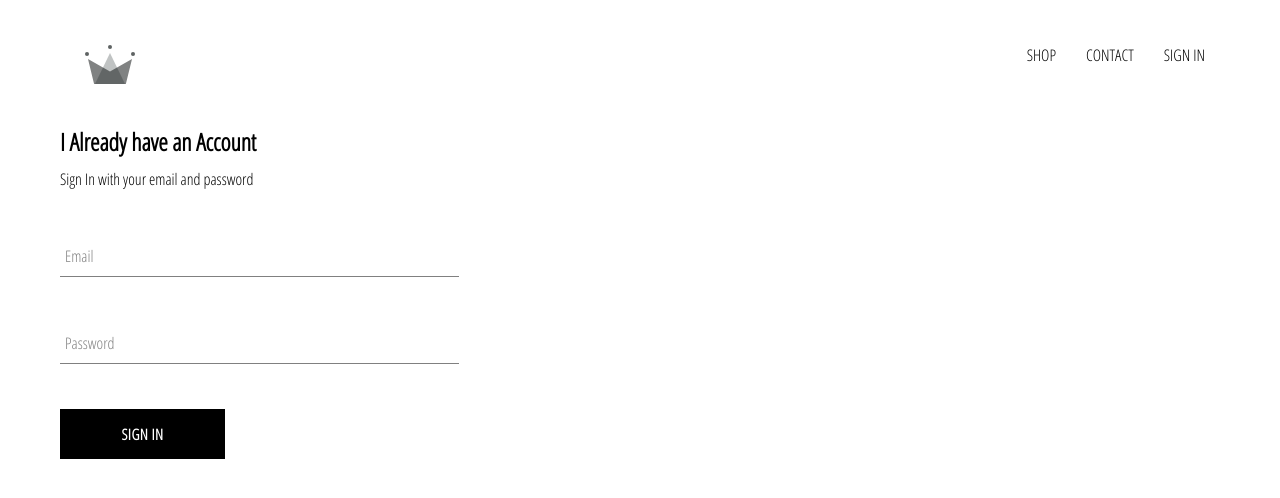
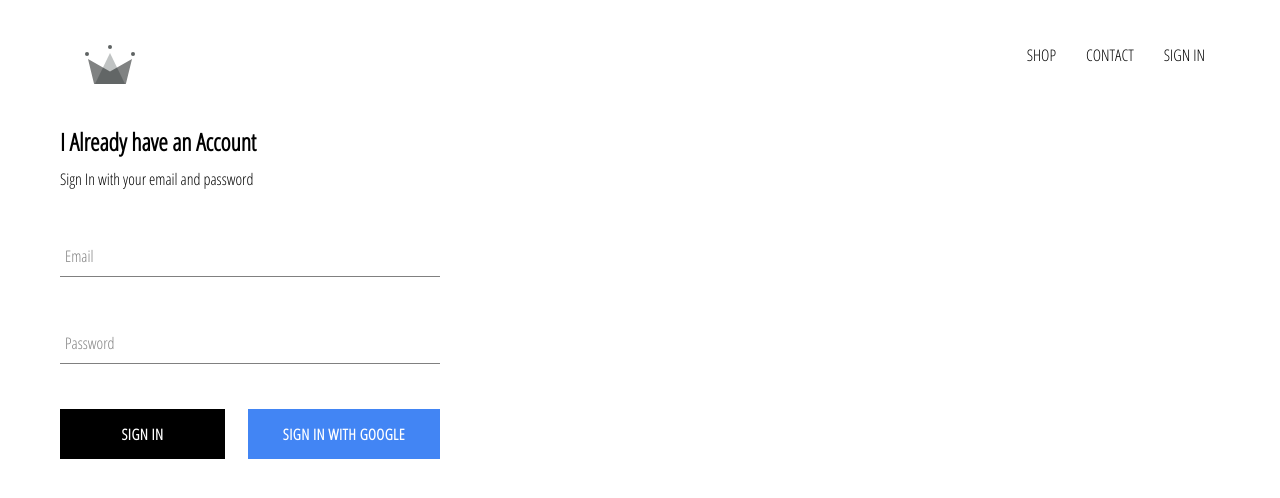
Before and after one commit to huprabhu1604/crwn-clothing, a React (Create React App) app: page /signin in a window 1280 px wide. Shown: the top 498 px of the page. Built offline with nearby package versions, Linux system fonts and the light colour scheme; no server answers.

Commit message:
Added Sign In and Sign out Feature to the App

```diff
--- a/package.json
+++ b/package.json
@@ -6,6 +6,7 @@
     "@testing-library/jest-dom": "^5.11.9",
     "@testing-library/react": "^11.2.5",
     "@testing-library/user-event": "^12.7.1",
+    "firebase": "^8.2.9",
     "node-sass": "^5.0.0",
     "react": "^17.0.1",
     "react-dom": "^17.0.1",
--- a/src/App.css
+++ b/src/App.css
@@ -7,3 +7,7 @@ a {
   text-decoration: none;
   color: black;
 }
+
+* {
+  box-sizing: border-box;
+}
--- a/src/App.js
+++ b/src/App.js
@@ -1,14 +1,35 @@
+import React from 'react';
 import './App.css';
 import HomePage from './pages/homepage/homepage.component';
 import ShopPage from './pages/shop/shop.component';
 import Header from './components/header/header.component';
 import SignInAndSignUpPage from './pages/sign-in-and-sign-up/sign-in-and-sign-up.component';
+import {auth} from './firebase/firebase.utils';
 import {Switch, Route} from 'react-router-dom';
 
-function App() {
+class App extends React.Component {
+  constructor() {
+    super();
+
+    this.state = {
+      currentUser: null
+    }
+  }
+  unsubcribeFromAuth = null;
+  componentDidMount() {
+    this.unsubcribeFromAuth = auth.onAuthStateChanged(user => {
+      this.setState({currentUser: user});
+      console.log(user);
+    })
+  }
+
+  componentWillUnmount() {
+    this.unsubcribeFromAuth();
+  }
+  render() {
     return (
       <div>
-      <Header />
+        <Header currentUser={this.state.currentUser}/>
         <Switch>
           <Route exact path="/" component={HomePage} />
           <Route exact path="/shop" component={ShopPage} />
@@ -17,5 +38,6 @@ function App() {
       </div>
     );
   }
+}
 
 export default App;
--- a/src/components/custom-button/custom-button.component.jsx
+++ b/src/components/custom-button/custom-button.component.jsx
@@ -2,8 +2,8 @@ import React from 'react';
 
 import './custom-button.style.scss';
 
-const CustomButton = ({children, ...otherCustomButtonProps}) => (
-    <button {...otherCustomButtonProps} className="custom-button">{children}</button>
+const CustomButton = ({children, isGoogleSignIn, ...otherCustomButtonProps}) => (
+    <button {...otherCustomButtonProps} className={`${isGoogleSignIn ? 'google-sign-in' : ''} custom-button`}>{children}</button>
 )
 
 export default CustomButton;
--- a/src/components/custom-button/custom-button.style.scss
+++ b/src/components/custom-button/custom-button.style.scss
@@ -19,4 +19,13 @@
       color: black;
       border: 1px solid black;
     }
+
+    &.google-sign-in{
+      background-color: #4285f4;
+
+      &:hover {
+        background-color: #357ae8;
+        border: none;
+      }
+    }
   }
--- a/src/components/header/header.component.jsx
+++ b/src/components/header/header.component.jsx
@@ -1,9 +1,10 @@
 import React from 'react';
 import {Link} from  'react-router-dom';
-import {ReactComponent as Logo} from '../../assets/crown.svg'
+import {ReactComponent as Logo} from '../../assets/crown.svg';
+import {auth} from '../../firebase/firebase.utils';
 import './header.style.scss';
 
-const Header = () => (
+const Header = ({currentUser}) => (
     <div className="header">
         <Link className="logo-container" to="/">
             <Logo className="logo"></Logo>
@@ -11,7 +12,12 @@ const Header = () => (
         <div className="options">
             <Link className="option" to="/shop">SHOP</Link>
             <Link className="option" to="/contact">CONTACT</Link>
-            <Link className="option" to="/signin">SIGN IN</Link>
+            {
+                currentUser ?
+                <div className="option" onClick={() => auth.signOut()}>SIGN OUT</div>
+                :
+                <Link className="option" to="/signin">SIGN IN</Link>
+            }
         </div>
     </div>
 )
--- a/src/components/header/header.style.scss
+++ b/src/components/header/header.style.scss
@@ -20,6 +20,7 @@
 
       .option {
         padding: 10px 15px;
+        cursor: pointer;
       }
     }
   }
--- a/src/components/sign-in/sign-in.component.jsx
+++ b/src/components/sign-in/sign-in.component.jsx
@@ -2,6 +2,8 @@ import { getByLabelText } from '@testing-library/react';
 import React from 'react';
 import FormInput from '../form-input/form-input.component';
 import CustomButton from '../custom-button/custom-button.component';
+
+import {signInWithGoogle} from '../../firebase/firebase.utils';
 import './sign-in.style.scss';
 
 class SignIn extends React.Component {
@@ -43,7 +45,10 @@ class SignIn extends React.Component {
                                value={this.state.password}
                                label="Password"
                                required/>
-                    <CustomButton type="submit">Sign In</CustomButton>
+                    <div className="buttons">
+                        <CustomButton type="submit">Sign In</CustomButton>
+                        <CustomButton onClick={signInWithGoogle} isGoogleSignIn>Sign In With Google</CustomButton>
+                    </div>
                 </form>
             </div>
         )
--- a/src/components/sign-in/sign-in.style.scss
+++ b/src/components/sign-in/sign-in.style.scss
@@ -1,9 +1,14 @@
 .sign-in {
-    width: 30vw;
+    width: 380px;
     display: flex;
     flex-direction: column;
 
     .title {
         margin: 10px 0px;
     }
+
+    .buttons {
+        display: flex;
+        justify-content: space-between;
+    }
 }
--- /dev/null
+++ b/src/firebase/firebase.utils.js
@@ -0,0 +1,24 @@
+import firebase from 'firebase/app';
+import 'firebase/firestore';
+import 'firebase/auth';
+
+const config = {
+    apiKey: "AIzaSyAVGyyhMpsMZDyU2RiPVb0-p_VFBkAjayw",
+    authDomain: "crwn-db-fd2bf.firebaseapp.com",
+    projectId: "crwn-db-fd2bf",
+    storageBucket: "crwn-db-fd2bf.appspot.com",
+    messagingSenderId: "833128123460",
+    appId: "1:833128123460:web:8d0212612885291015c011",
+    measurementId: "G-M533V3XGLD"
+};
+
+firebase.initializeApp(config);
+
+export const auth = firebase.auth();
+export const firestore = firebase.firestore();
+
+const provider = new firebase.auth.GoogleAuthProvider();
+provider.setCustomParameters({prompt: 'select_account'});
+export const signInWithGoogle = () => auth.signInWithPopup(provider);
+
+export default firebase;
```
Also changed, not shown: 1 other file (tests, documents, lock files or other folders). Lines whose indentation alone changed are shown as unchanged.
